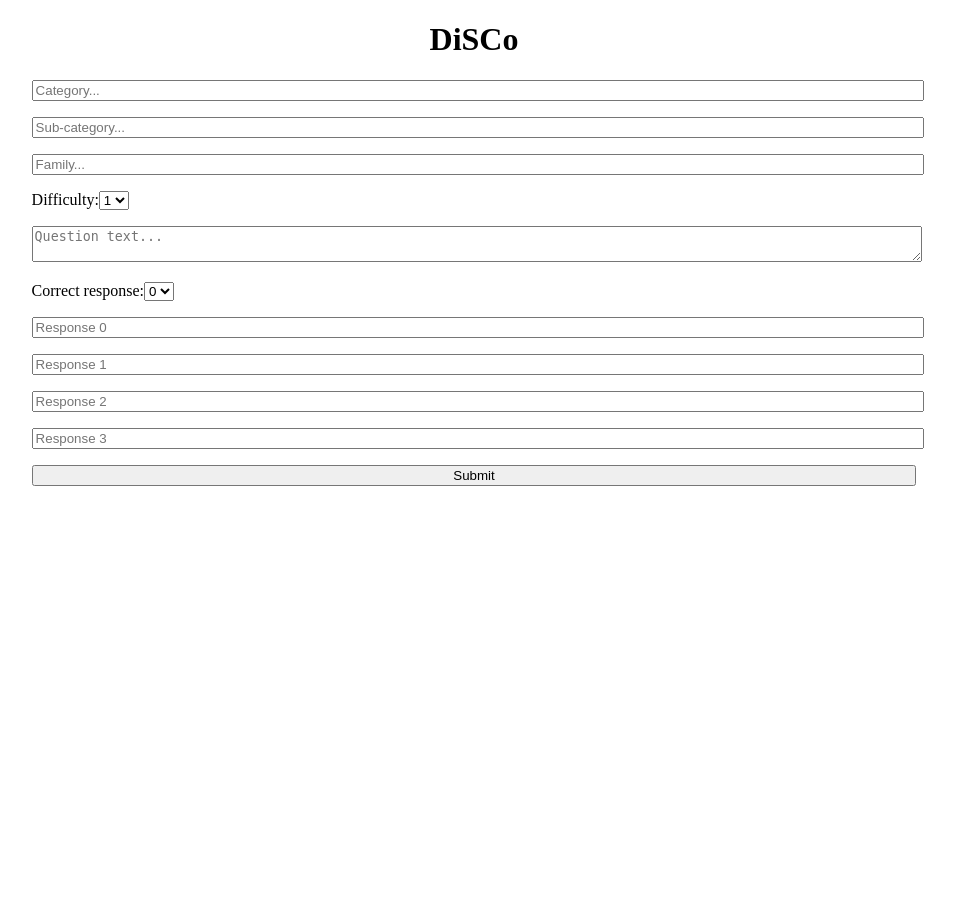
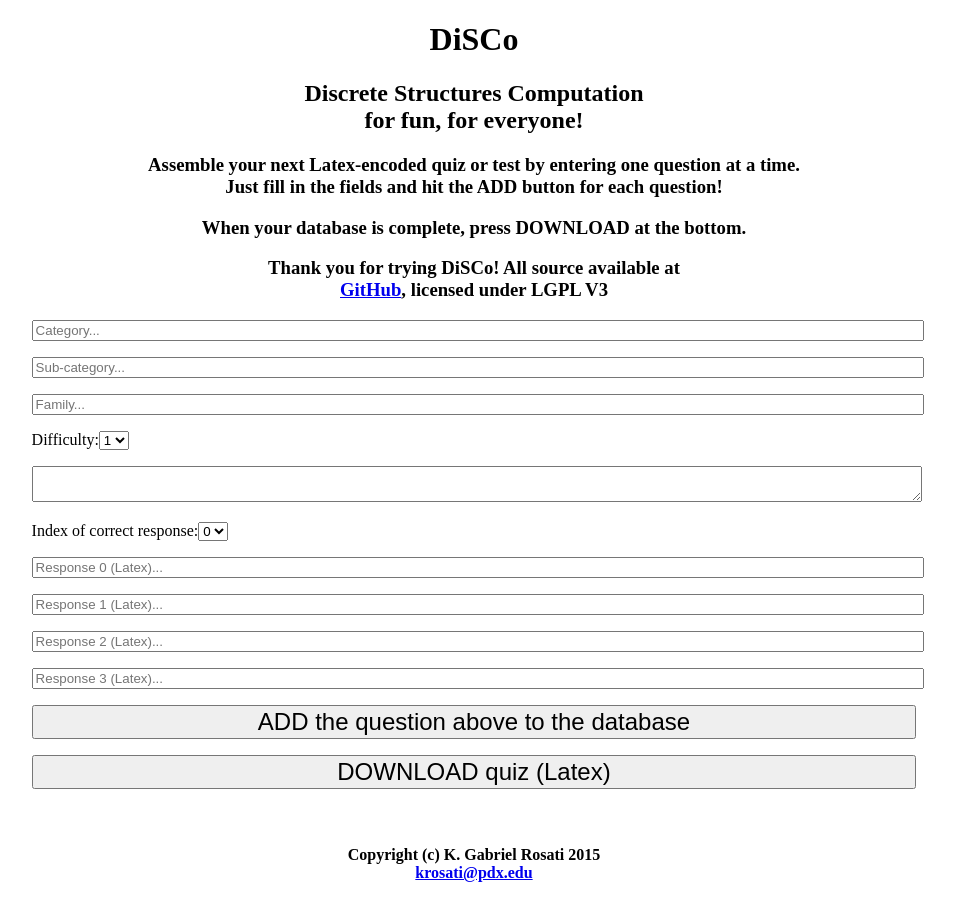
Before and after one commit to gabrielpdx/DiSCo, a Flask app: page / in a window 1280 px wide. Shown: the whole page, without its empty margins (166-1121 px from the left). Before the commit the page ends 486 px from the top, so only its background shows below. Run offline with Flask 2, Linux system fonts and the light colour scheme.

Commit message:
Tidied up and tweaked home template

```diff
--- a/DiscoApp.py
+++ b/DiscoApp.py
@@ -6,9 +6,7 @@
 
 from initDiscoDB import initDiscoDB
 from Question import Question
-from DBWriter import DBWriter
 from latexConstants import FILE_START, FILE_END
-from writeDBToLatex import writeDBToLatex
 
 
 app = Flask(__name__)
@@ -25,11 +23,9 @@
 DATABASE = 'disco.db'
 
 def connect_db():
-    """Connects to the specific database."""
     rv = sqlite3.connect(app.config['DATABASE'])
     rv.row_factory = sqlite3.Row
     return rv
-
 
 def init_db():
     db = get_db()
@@ -38,16 +34,12 @@
     db.commit()
 
 def get_db():
-    """Opens a new database connection if there is none yet for the
-    current application context.
-    """
     if not hasattr(g, 'sqlite_db'):
         g.sqlite_db = connect_db()
     return g.sqlite_db
 
 @app.teardown_appcontext
 def close_db(error):
-    """Closes the database again at the end of the request."""
     if hasattr(g, 'sqlite_db'):
         g.sqlite_db.close()
 
@@ -65,7 +57,7 @@
 
 @app.route("/", methods=["GET"])
 def index():
-    return render_template("mockup.html")#, saves=data)
+    return render_template("index.html")
 
 @app.route("/", methods=["POST"])
 def save():
--- a/static/style.css
+++ b/static/style.css
@@ -1,4 +1,4 @@
-h1 {
+h1, h2, h3, h4 {
     text-align: center;
 }
 
@@ -11,12 +11,16 @@
     margin-bottom: 1em;
 }
 
-#questionEntry {
+#uiColumn {
     position: relative;
     width: 70%;
     left: 15%;
     right: 15%;
+    margin-bottom: 1em;
+}
 
+#submitButton {
+    font-size: 1.5em;
 }
 
 input, textarea {
--- a/templates/index.html
+++ b/templates/index.html
@@ -1,9 +1,79 @@
-{% extends "layout.html" %}
+<!DOCTYPE HTML>
+<html>
+<head>
+    <link rel="stylesheet"
+    type="text/css"
+    href="{{ url_for('static', filename='style.css') }}">
+</head>
+<body>
+<h1>DiSCo</h1>
+<h2>Discrete Structures Computation<br>for fun, for everyone!<br></h2>
+<h3>Assemble your next Latex-encoded quiz or test by entering one
+    question at a time.<br>Just fill in the fields and hit the ADD button
+    for each question!</h3>
+<h3>When your database is complete, press DOWNLOAD at the bottom.</h3>
+<h3>Thank you for trying DiSCo! All source available at
+    <br><a href="http://git.io/disco">GitHub</a>, licensed under LGPL V3</h3>
 
-{% block title %}{{ super() }} | Howdy!{% endblock %}
-
-{% block content %}
-<h1>Hello!</h1>
-{% endblock %}
-{% block scripts %}
-{% endblock %}
+<form action="{{ url_for('save') }}" method="POST">
+    <div id="uiColumn">
+        <ul>
+            <li><input name="primarySubject" list="primarySubjects" placeholder="Category..."></li>
+                <datalist id="primarySubjects">
+                    <option value="Simple proof techniques">
+                    <option value="Discrete structures">
+                    <option value="Functions">
+                    <option value="Function properties">
+                    <option value="Ciphers">
+                    <option value="Discrete structures">
+                    <option value="Countability">
+                    <option value="Inductively defined sets">
+                    <option value="Recursion">
+                    <option value="Grammars">
+                    <option value="Binary relations">
+                    <option value="Equivalence">
+                    <option value="Ordering">
+                    <option value="Mathematical induction">
+                    <option value="Decision trees, Analysis">
+                    <option value="Summations and close forms">
+                    <option value="Permutations and combinations">
+                    <option value="Discrete probability">
+                    <option value="Recurrence relations">
+                    <option value="Cancellation and substitution">
+                    <option value="Analysis of algorithms">
+                    <option value="Rates of growth">
+                </datalist>
+            <li><input name="secondarySubject" type="text" placeholder="Sub-category..."></input></li>
+            <li><input name="family" type="text" placeholder="Family..."></input></li>
+            <li>Difficulty:<select name="difficulty">
+                <option value="1">1</option>
+                <option value="2">2</option>
+                <option value="3">3</option>
+                <option value="4">4</option>
+                <option value="5">5</option>
+            </select></li>
+            <li><textarea name="question" placeholder="Question text (Latex)...">
+            </textarea></li>
+            <li>Index of correct response:<select name="correctResponseIndex">
+                <option value="0">0</option>
+                <option value="1">1</option>
+                <option value="2">2</option>
+                <option value="3">3</option>
+            </select></li>
+            <li><input name="response0" type="text" placeholder="Response 0 (Latex)..."></input></li>
+            <li><input name="response1" type="text" placeholder="Response 1 (Latex)..."></input></li>
+            <li><input name="response2" type="text" placeholder="Response 2 (Latex)..."></input></li>
+            <li><input name="response3" type="text" placeholder="Response 3 (Latex)..."></input></li>
+        </ul>
+        <input id="submitButton" type="submit" value="ADD the question above to the database">
+    </div>
+</form>
+<form action="{{ url_for('writeLatex') }}">
+    <div id="uiColumn">
+        <input id="submitButton" type="submit" value="DOWNLOAD quiz (Latex)">
+    </div>
+</form>
+<h4><br><br>Copyright (c) K. Gabriel Rosati 2015<br>
+    <a href="mailto:krosati@pdx.edu" target="_top">krosati@pdx.edu</a></h4>
+</body>
+</html>
--- a/templates/mockup.html
+++ /dev/null
@@ -1,64 +0,0 @@
-<!DOCTYPE HTML>
-<html>
-<head>
-    <link rel="stylesheet"
-    type="text/css"
-    href="{{ url_for('static', filename='style.css') }}">
-</head>
-<body>
-<h1>DiSCo</h1>
-<form action="{{ url_for('save') }}" method="POST">
-    <div id="questionEntry">
-        <ul>
-            <li><input name="primarySubject" list="primarySubjects" placeholder="Category..."></li>
-                <datalist id="primarySubjects">
-                    <option value="Simple proof techniques">
-                    <option value="Discrete structures">
-                    <option value="Functions">
-                    <option value="Function properties">
-                    <option value="Ciphers">
-                    <option value="Discrete structures">
-                    <option value="Countability">
-                    <option value="Inductively defined sets">
-                    <option value="Recursion">
-                    <option value="Grammars">
-                    <option value="Binary relations">
-                    <option value="Equivalence">
-                    <option value="Ordering">
-                    <option value="Mathematical induction">
-                    <option value="Decision trees, Analysis">
-                    <option value="Summations and close forms">
-                    <option value="Permutations and combinations">
-                    <option value="Discrete probability">
-                    <option value="Recurrence relations">
-                    <option value="Cancellation and substitution">
-                    <option value="Analysis of algorithms">
-                    <option value="Rates of growth">
-                </datalist>
-            <li><input name="secondarySubject" type="text" placeholder="Sub-category..."></input></li>
-            <li><input name="family" type="text" placeholder="Family..."></input></li>
-            <li>Difficulty:<select name="difficulty">
-                <option value="1">1</option>
-                <option value="2">2</option>
-                <option value="3">3</option>
-                <option value="4">4</option>
-                <option value="5">5</option>
-            </select></li>
-            <li><textarea name="question" placeholder="Question text..."></textarea></li>
-            <li>Correct response:<select name="correctResponseIndex">
-                <option value="0">0</option>
-                <option value="1">1</option>
-                <option value="2">2</option>
-                <option value="3">3</option>
-            </select></li>
-            <li><input name="response0" type="text" placeholder="Response 0"></input></li>
-            <li><input name="response1" type="text" placeholder="Response 1"></input></li>
-            <li><input name="response2" type="text" placeholder="Response 2"></input></li>
-            <li><input name="response3" type="text" placeholder="Response 3"></input></li>
-        </ul>
-        <input type="submit" value="Submit">
-    </div>
-
-</form>
-</body>
-</html>
```
Also changed, not shown: static/index.html (deleted, +0 -35 lines), disco.db, utils/DBWriter.py (renamed from DBWriter.py), utils/writeDBToLatex.py (renamed from writeDBToLatex.py).
